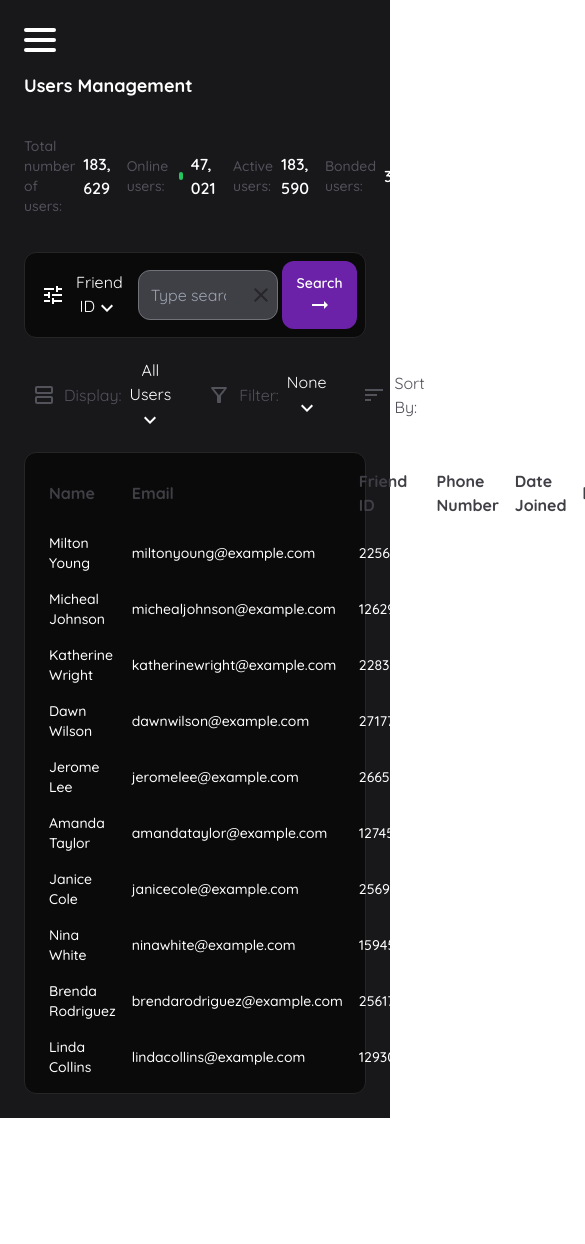
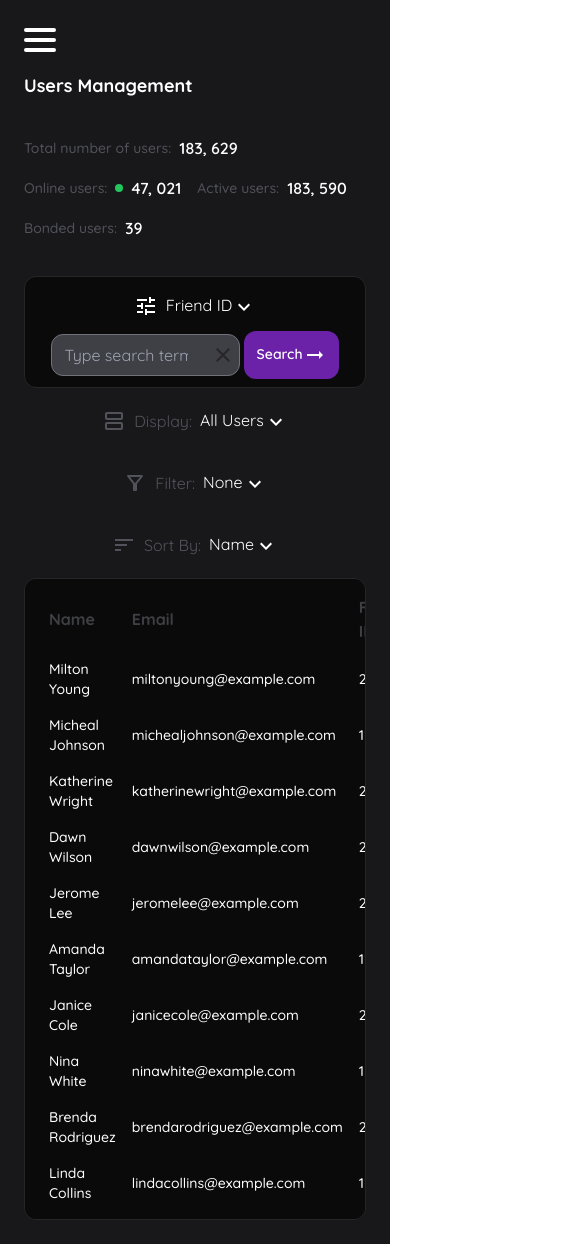
Before and after one commit to swrshho/admin-dashboard, a React (Vite) app: page /users in a window 390 px wide. Shown: the top 1244 px of the page, 585 px wide, since content can reach past the window. Before the commit the page ends 1118 px from the top, so only its background shows below. Built offline with nearby package versions, Linux system fonts and the light colour scheme.

Commit message:
fix: user management page responsiveness

```diff
--- a/src/components/navbar/NavBar.tsx
+++ b/src/components/navbar/NavBar.tsx
@@ -16,12 +16,12 @@ const NavBar = () => {
 			: (document.body.style.overflow = 'unset')
 	}, [sidebarIsOpen])
 	return (
-		<div className={`relative md:fixed z-10`}>
+		<div className={`md:fixed`}>
 			<div className='fixed left-6 top-7 md:hidden z-10'>
 				<HamburgerBtn onClick={clickHandler} />
 			</div>
 			<div
-				className={`h-screen border-solid border-r min-w-max bg-zinc-900 border-r-neutral-800 flex justify-center items-center fixed md:static transition-all ${
+				className={`h-screen z-10 border-solid border-r bg-zinc-900 border-r-neutral-800 flex justify-center items-center fixed md:static transition-all ${
 					sidebarIsOpen ? 'left-0' : '-left-60'
 				}`}>
 				<div className='px-2'>
--- a/src/pages/user-management/components/Filters.tsx
+++ b/src/pages/user-management/components/Filters.tsx
@@ -30,7 +30,7 @@ const Filters = () => {
 	const [sort, setSort] = useState(sortOptions[0])
 
 	return (
-		<div className='text-white flex justify-between items-center w-fit gap-5'>
+		<div className='text-white flex flex-wrap justify-center sm:justify-between items-center w-fit gap-5'>
 			<Selector
 				state={display}
 				setState={setDisplay}
--- a/src/pages/user-management/components/SearchBar.tsx
+++ b/src/pages/user-management/components/SearchBar.tsx
@@ -12,7 +12,7 @@ const SearchBar = () => {
 	return (
 		<div className='p-1 w-7/12 flex items-center text-white bg-zinc-700 rounded-xl border border-solid border-zinc-500'>
 			<input
-				className='p-2 bg-zinc-700 w-full focus:outline-none'
+				className='p-1 px-2 bg-zinc-700 w-full focus:outline-none'
 				type='search'
 				placeholder='Type search term'
 				onChange={inputChangeHandler}
--- a/src/pages/user-management/components/SearchPanel.tsx
+++ b/src/pages/user-management/components/SearchPanel.tsx
@@ -5,7 +5,7 @@ import ArrowRightAltIcon from '@mui/icons-material/ArrowRightAlt'
 
 const SearchPanel = () => {
 	return (
-		<div className='flex gap-1 justify-between max-w-3xl items-center p-2 container-dark-bordered'>
+		<div className='flex flex-wrap gap-1 justify-center sm:justify-between max-w-3xl items-center p-2 container-dark-bordered'>
 			<SearchTermSelector />
 			<SearchBar />
 			<Button>
--- a/src/pages/user-management/components/Table.tsx
+++ b/src/pages/user-management/components/Table.tsx
@@ -58,8 +58,8 @@ const Table = () => {
 		getPaginationRowModel: getPaginationRowModel(),
 	})
 	return (
-		<div className='table__container px-2 container-dark-bordered'>
-			<table className='w-full border-separate border-spacing-4'>
+		<div className='table__container px-2 container-dark-bordered overflow-x-scroll'>
+			<table className='w-full border-separate border-spacing-4 min-w-min '>
 				<thead className='table__header text-zinc-700 text-left '>
 					{table.getHeaderGroups().map((headerGroup) => (
 						<tr key={headerGroup.id}>
--- a/src/pages/user-management/components/UserStats.tsx
+++ b/src/pages/user-management/components/UserStats.tsx
@@ -1,6 +1,6 @@
 const UserStats = () => {
 	return (
-		<div className='flex gap-4 py-6'>
+		<div className='flex flex-wrap gap-4 py-6'>
 			<div className='users-stat__container'>
 				<span className='users-stat__title'>Total number of users:</span>
 				<span className='users-stat__number'>183, 629</span>
```
